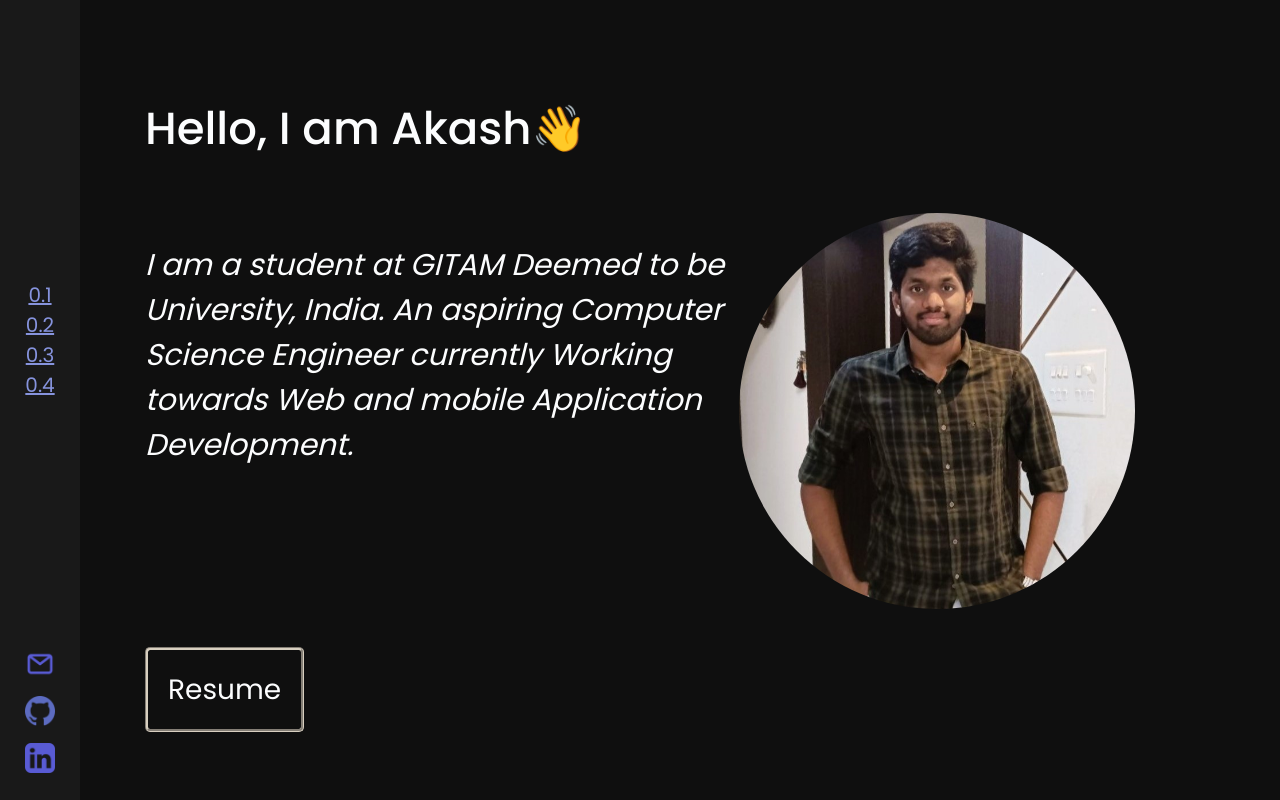
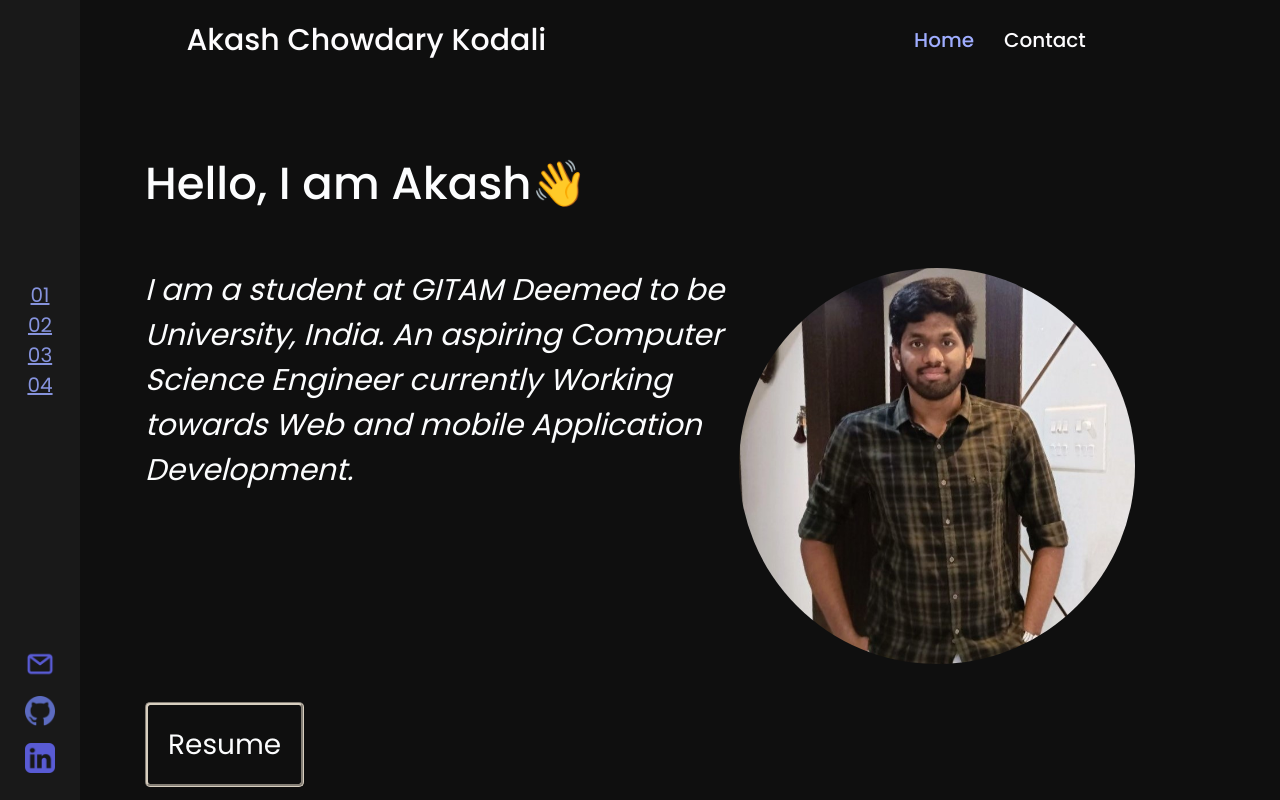
Before and after one commit to akash-chowdary-kodali/my-portfolio, a React (Create React App) app: page / in a window 1280 px wide. Shown: the top 800 px of the page. Built offline with nearby package versions, Linux system fonts and the light colour scheme.

Commit message:
left-nav bar additon

```diff
--- a/src/App.css
+++ b/src/App.css
@@ -1,5 +1,8 @@
 @import url('https://fonts.googleapis.com/css2?family=Poppins:wght@300;400;500;600;700&family=Roboto:ital,wght@0,300;0,700;1,400;1,700&display=swap');
 
+html{
+  scroll-behavior: smooth;
+}
 
 body{
   background-color: #0f0f0f;
@@ -22,6 +25,6 @@ body{
   }
 
   ::-webkit-scrollbar-thumb{
-    background-color: #ddac58;
+    background-color: #9fadff;
     border-radius: 5px;
   }
--- a/src/App.js
+++ b/src/App.js
@@ -1,30 +1,29 @@
 import "./App.css";
 import { React } from "react";
+import {HashRouter as Router, Route, Routes} from "react-router-dom"
 import {Leftnav} from "./nav-bar/left-nav";
+import Navbar from "./nav-bar/nav";
 import { Home } from "./pages/Home";
 import { Projects } from "./pages/Projects";
 import { Skills } from "./pages/Skills";
 import { Edu } from "./pages/Education";
+
 // import ScrollToTop from "./pages/scrolltoTop";
 
 
 function App() {
   return (
     <div>
-
-      <Leftnav />
-      <section id="home">
-        <Home />
-      </section>
-      <section id="projects">
-        <Projects />
-      </section>
-      <section id="skills">
-        <Skills />
-      </section>
-      <section id="edu">
-        <Edu />
-      </section>
+      <Router>
+        <Navbar/>
+        <Leftnav />
+        <Routes>
+          <Route exact path="/" element={<Home/>} />
+          <Route exact path="projects" element={<Projects/>} />
+          <Route exact path="skills" element={<Skills/>} />
+          <Route exact path="edu" element={<Edu/>} />
+        </Routes>
+      </Router>
     </div>
   );
 }
--- a/src/nav-bar/left-nav.css
+++ b/src/nav-bar/left-nav.css
@@ -2,10 +2,12 @@
 .left-navbar{
     background-color: #191919;
     left: 0;
+    bottom: 0;
     width: 80px;
     height: 100%;
     position: fixed;
     text-align: center;
+    z-index: 100;
 }
 
 .left-navbar .Links{
--- a/src/nav-bar/left-nav.js
+++ b/src/nav-bar/left-nav.js
@@ -1,8 +1,12 @@
 import EmailLink from "../pages/assests/imgs/email.png";
 import Githublink from "../pages/assests/imgs/github.png";
 import LinkedInlink from "../pages/assests/imgs/linkedin.png";
+import { Home } from "../pages/Home";
+import { Projects } from "../pages/Projects";
+import { Skills } from "../pages/Skills";
+import { Edu } from "../pages/Education";
 
-// import {Link} from "react-scroll";
+// import {Link as LinkScroll} from "react-scroll/modules";
 import "./left-nav.css";
 
 
@@ -13,16 +17,16 @@ export function Leftnav() {
       <div className="left-navbar">
         <div className="Links">
           <a href={"#home"}>
-            0.1
+            01
           </a>
           <a href={"#projects"}>
-            0.2
+            02
           </a>
           <a href={"#skills"}>
-            0.3
+            03
           </a>
           <a href={"#edu"}>
-            0.4
+            04
           </a>
         </div>
         <div className="social-Links">
@@ -49,7 +53,18 @@ export function Leftnav() {
           </a>
         </div>
       </div>
-
+      <section id="home">
+        <Home />
+      </section>
+      <section id="projects">
+        <Projects />
+      </section>
+      <section id="skills">
+        <Skills />
+      </section>
+      <section id="edu">
+        <Edu />
+      </section>
     </>
   );
 }
--- a/src/nav-bar/nav.js
+++ b/src/nav-bar/nav.js
@@ -1,8 +1,20 @@
 import React from "react";
 import "./nav.css";
-import { NavLink } from "react-router-dom";
+import { NavLink as LinkNav } from "react-router-dom";
+import { Home } from "../pages/Home";
+import { Projects } from "../pages/Projects";
+import { Skills } from "../pages/Skills";
+import { Edu } from "../pages/Education";
 
 function NavBar() {
+  // const Homepage = () => {
+  //   const element = document.getElementById('edu');
+  //   if (element) {
+  //     // 👇 Will scroll smoothly to the top of the next section
+  //     element.scrollIntoView({ behavior: 'smooth' });
+  //   }
+  // };
+
   return (
     <>
       {/* TODO Increase size for larger width devices and scale it up for smaller ones */}
@@ -11,38 +23,56 @@ function NavBar() {
         <p className="logo">Akash Chowdary Kodali</p>
 
         <ul className="nav-links">
-          <NavLink
+          <LinkNav
             to="/"
+            onDurationChange={100}
             className={({ isActive }) =>
               isActive ? "sub-linkactive sub-link" : "sub-link"
             }
           >
             Home
-          </NavLink>
-          <NavLink
-            to="/Projects"
+          </LinkNav>
+          <LinkNav
+            to="/contact"
+            className={({ isActive }) =>
+              isActive ? "sub-linkactive sub-link" : "sub-link"
+            }
+          >
+            Contact
+          </LinkNav>
+
+          {/* <LinkNav
+            to= "/" onDurationChange={100}
+            className={({ isActive }) =>
+              isActive ? "sub-linkactive sub-link" : "sub-link"
+            }
+          >
+            Home
+          </LinkNav>
+          <LinkNav
+            to="/projects"
             className={({ isActive }) =>
               isActive ? "sub-linkactive sub-link" : "sub-link"
             }
           >
             Projects
-          </NavLink>
-          <NavLink
+          </LinkNav>
+          <LinkNav
             to="/skills"
             className={({ isActive }) =>
               isActive ? "sub-linkactive sub-link" : "sub-link"
             }
           >
             Skills
-          </NavLink>
-          <NavLink
-            to="/Education"
+          </LinkNav>
+          <LinkNav
+            to="/edu"
             className={({ isActive }) =>
               isActive ? "sub-linkactive sub-link" : "sub-link"
             }
           >
             Education
-          </NavLink>
+          </LinkNav> */}
         </ul>
       </div>
     </>
--- a/src/pages/css/home.css
+++ b/src/pages/css/home.css
@@ -17,7 +17,7 @@
 
 .main .details{
     min-height: 50vh;
-    padding: 50px 5px;
+    padding: 150px 5px;
 }
 
 
```
